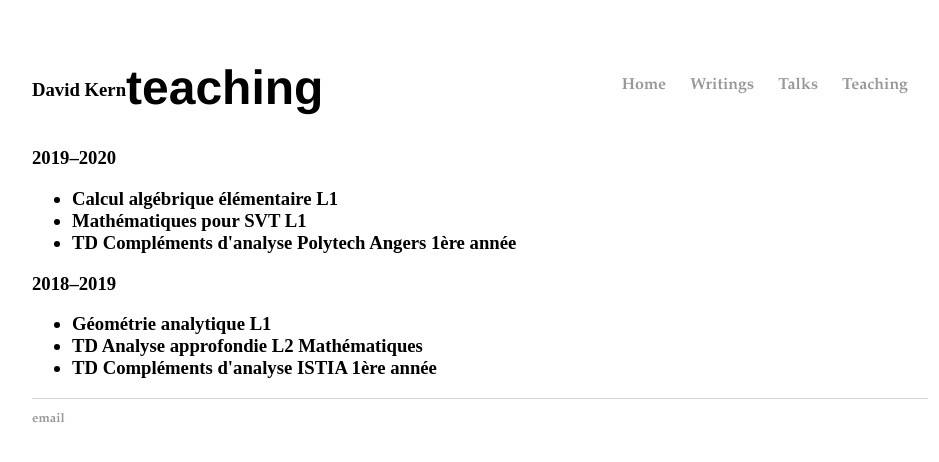
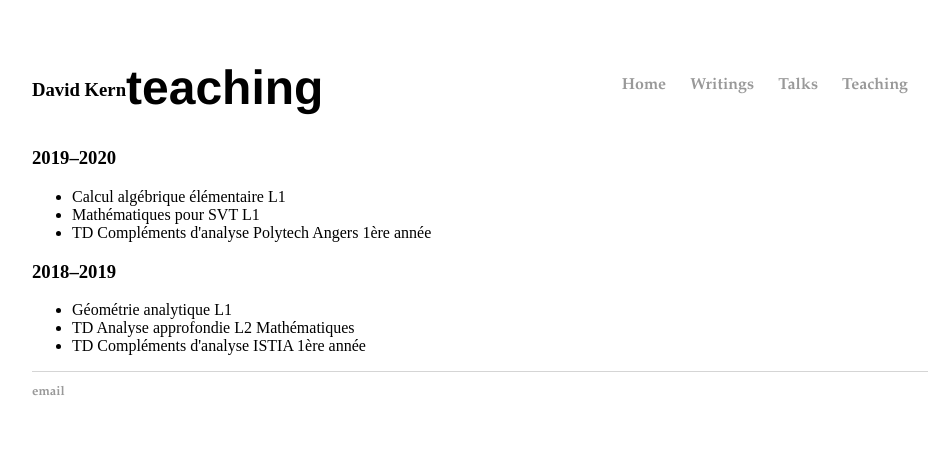
Before and after one commit to dskern/dskern.github.io, a Jekyll site: the page built from teaching.html, in a window 1280 px wide. Shown: the top 462 px of the page, without its empty margins (160-1099 px from the left). Built offline with Jekyll 4.4.1, drawn with Linux system fonts in a browser that asks for light colours.

```diff
--- a/teaching.html
+++ b/teaching.html
@@ -3,7 +3,7 @@ layout: default
 title: teaching
 ---
 
-<h3>2019&ndash;2020</3>
+<h3>2019&ndash;2020</h3>
 
 <ul>
 <li>Calcul algébrique élémentaire L1</li>
@@ -11,7 +11,7 @@ title: teaching
 <li>TD Compléments d'analyse Polytech Angers 1ère année</li>
 </ul>
 
-<h3>2018&ndash;2019</3>
+<h3>2018&ndash;2019</h3>
 
 <ul>
 <li>Géométrie analytique L1</li>
```
